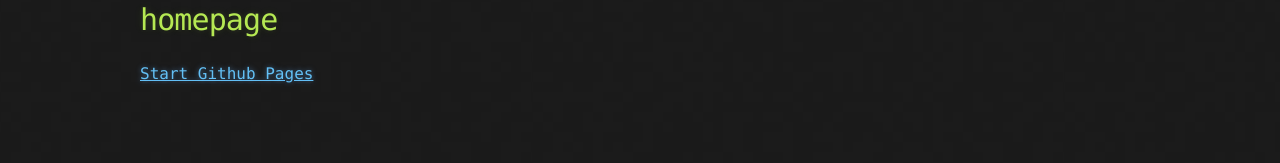
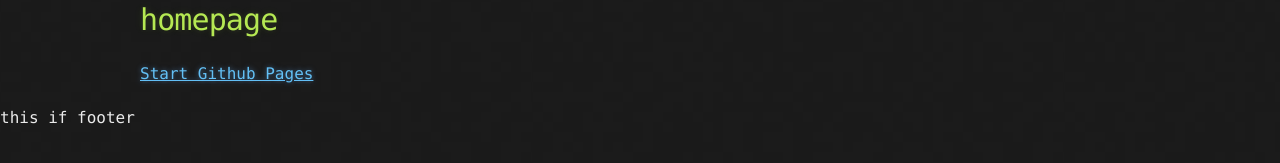
Before and after one commit to yukiandi/yukiandi.github.io, a Jekyll site: the page built from index.md, in a window 1280 px wide. Shown: the part 149-312 px from the top of the page. Built offline with Jekyll 4.4.1, drawn with Linux system fonts in a browser that asks for light colours; the repository's description, which GitHub fills in, is left out; our own code applies the rules of GitHub Pages for plain Markdown files.

Commit message:
add footer.html

```diff
--- /dev/null
+++ b/_includes/footer.html
@@ -0,0 +1,3 @@
+<footer>
+  this if footer
+</footer>
--- a/_layouts/default.html
+++ b/_layouts/default.html
@@ -32,7 +32,7 @@
       </section>
     </div>
 
-    {% if site.google_analytics %}
+    <!-- {% if site.google_analytics %}
       <script>
         (function(i,s,o,g,r,a,m){i['GoogleAnalyticsObject']=r;i[r]=i[r]||function(){
         (i[r].q=i[r].q||[]).push(arguments)},i[r].l=1*new Date();a=s.createElement(o),
@@ -41,6 +41,7 @@
         ga('create', '{{ site.google_analytics }}', 'auto');
         ga('send', 'pageview');
       </script>
-    {% endif %}
+    {% endif %} -->
+    {%- include footer.html -%}
   </body>
 </html>
```
